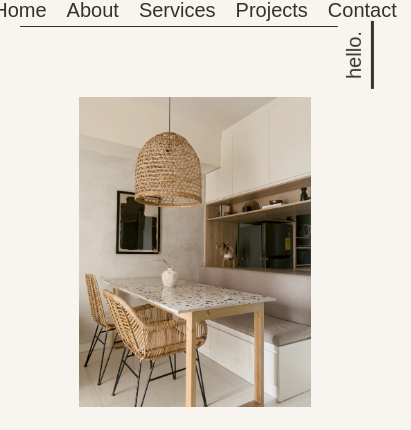
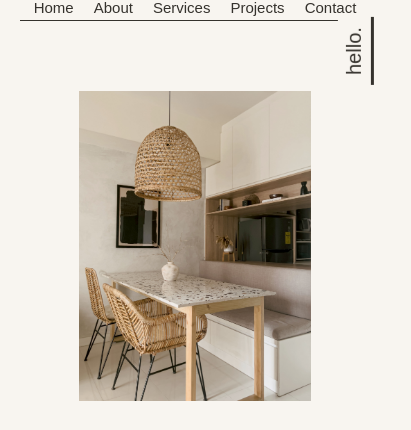
Before and after one commit to sarahiseffy/e-salo, a plain HTML site: page index.html in a window 390 px wide. Shown: the part 85-515 px from the top of the page, 411 px wide, since content can reach past the window. Drawn offline with Linux system fonts and the light colour scheme; a web font is replaced by a local one.

Commit message:
styling for navbar and hello button on mobile responsive

```diff
--- a/src/styles.css
+++ b/src/styles.css
@@ -277,6 +277,9 @@
 
     }
 
+.hello-button{
+    margin-top: 12px;
+}
     .column-1, .column-2 {
         grid-template-columns: 1fr;
         text-align: center;
@@ -328,7 +331,9 @@
     footer a {
         font-size: 10px;
     }
-
+header a {
+        font-size: 15px;
+    }
     .testimonials-title {
         font-size: 30px;
     }
```
